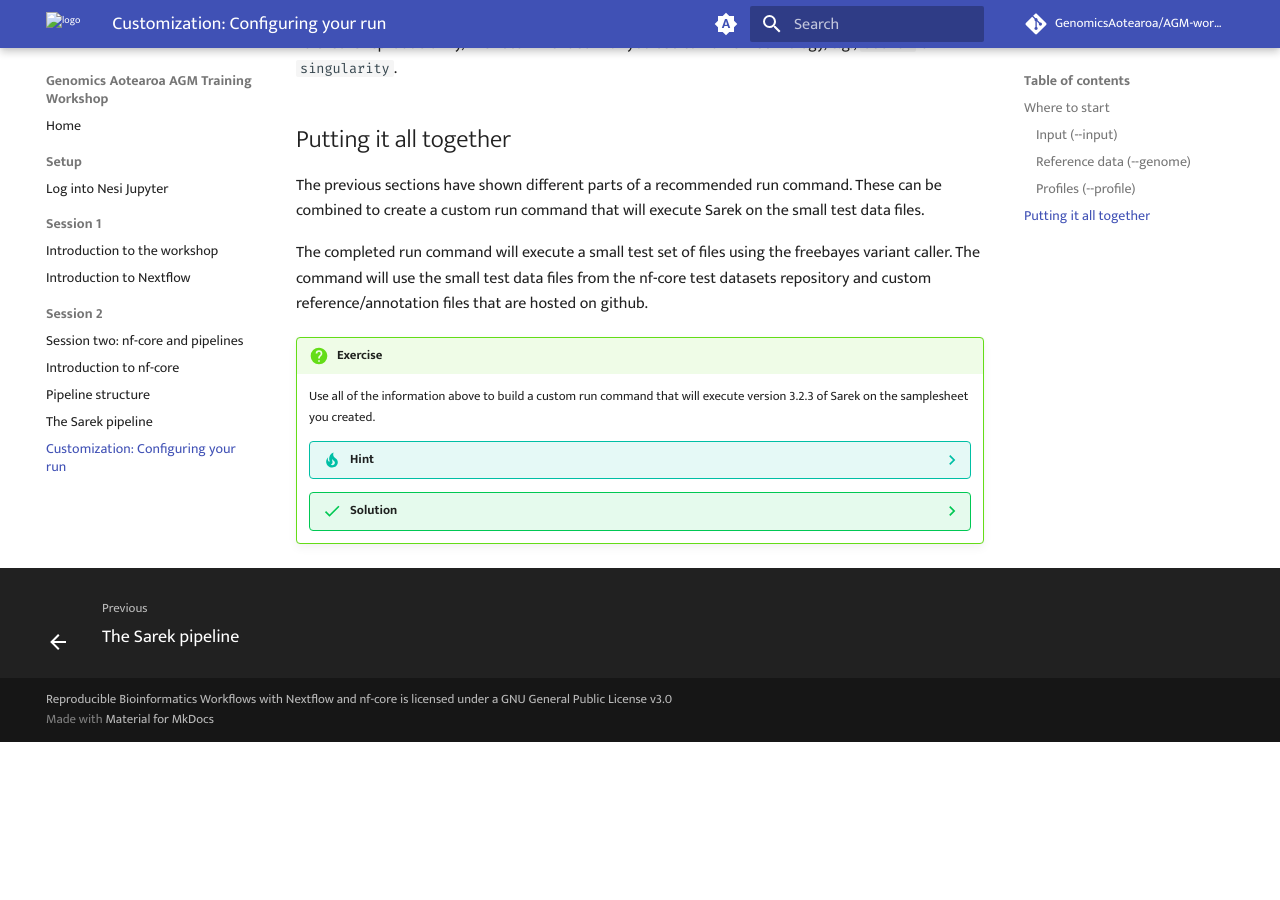
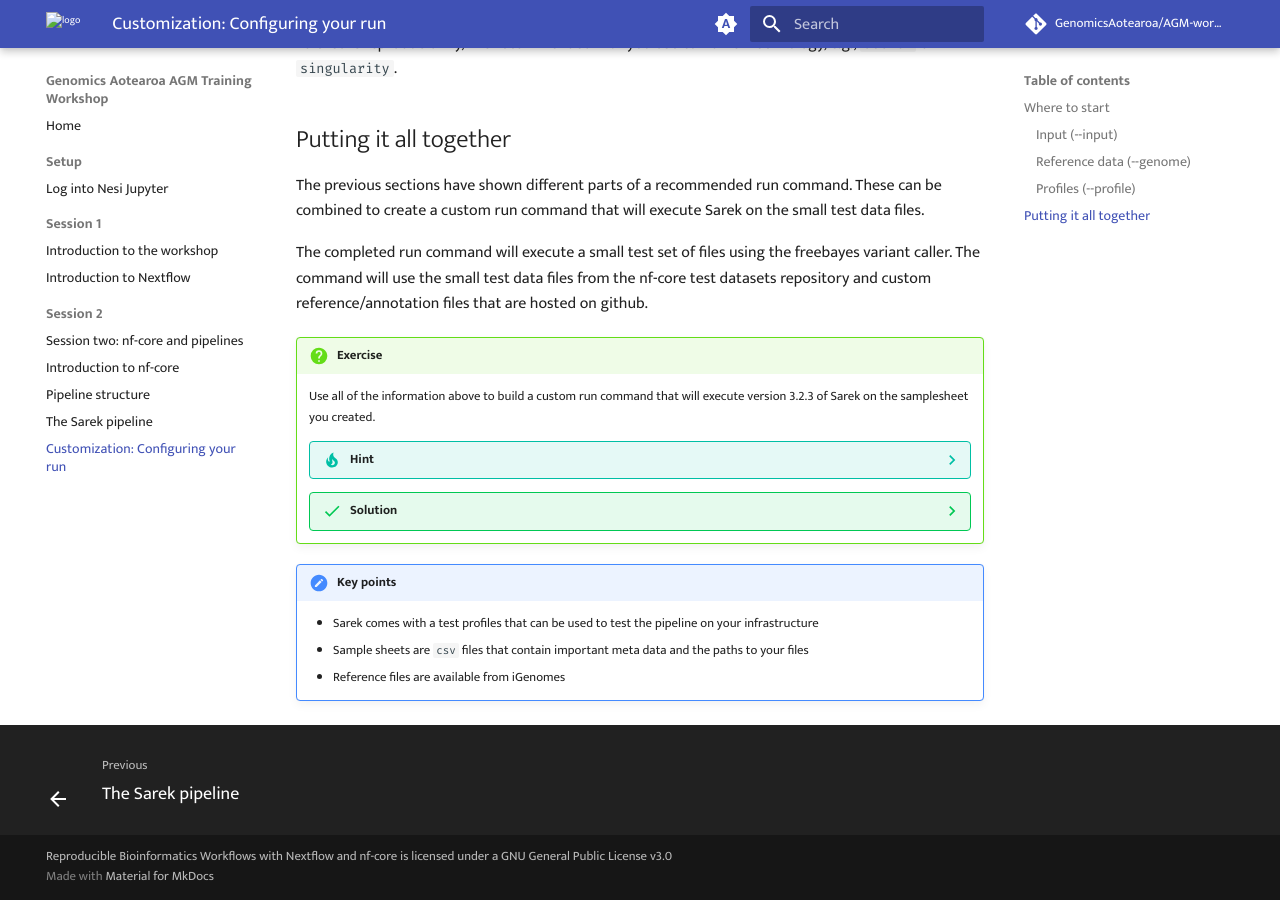
Before and after one commit to GenomicsAotearoa/AGM-workshop-2023, an MkDocs documentation site: the page built from docs/session_2/4_customization.md, in a window 1280 px wide and 900 px high, scrolled down 2976 px. Built offline with MkDocs 1.6.1 and Material for MkDocs 9.7.7, drawn with Linux system fonts in a browser that asks for light colours; comment, search, counter and statistics services are not loaded; before the commit the page ends 3718 px from its top, so only the background shows below that.

Commit message:
added key points

````diff
--- a/docs/session_2/4_customization.md
+++ b/docs/session_2/4_customization.md
@@ -146,3 +146,10 @@ The completed run command will execute a small test set of files using the freeb
         ```
 
         If everything has worked - you will see the pipeline launching in your terminal 🚀
+
+
+!!! cboard-list-2 "Key points"
+
+    - Sarek comes with a test profiles that can be used to test the pipeline on your infrastructure
+    - Sample sheets are `csv` files that contain important meta data and the paths to your files
+    - Reference files are available from iGenomes
````
